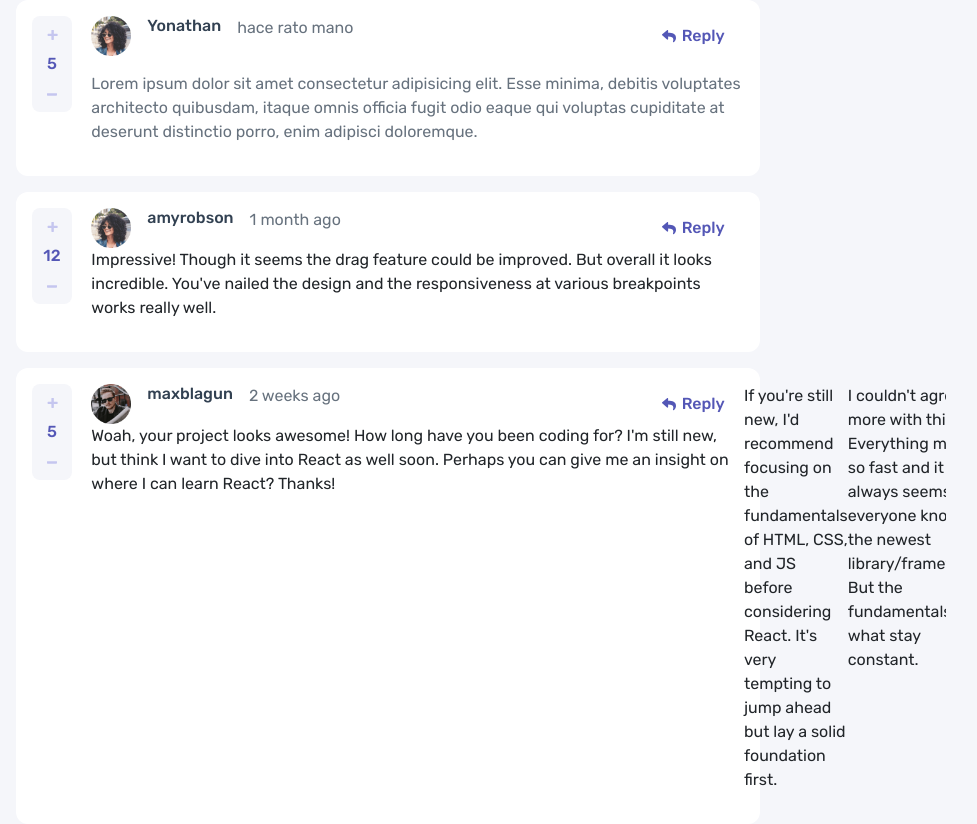
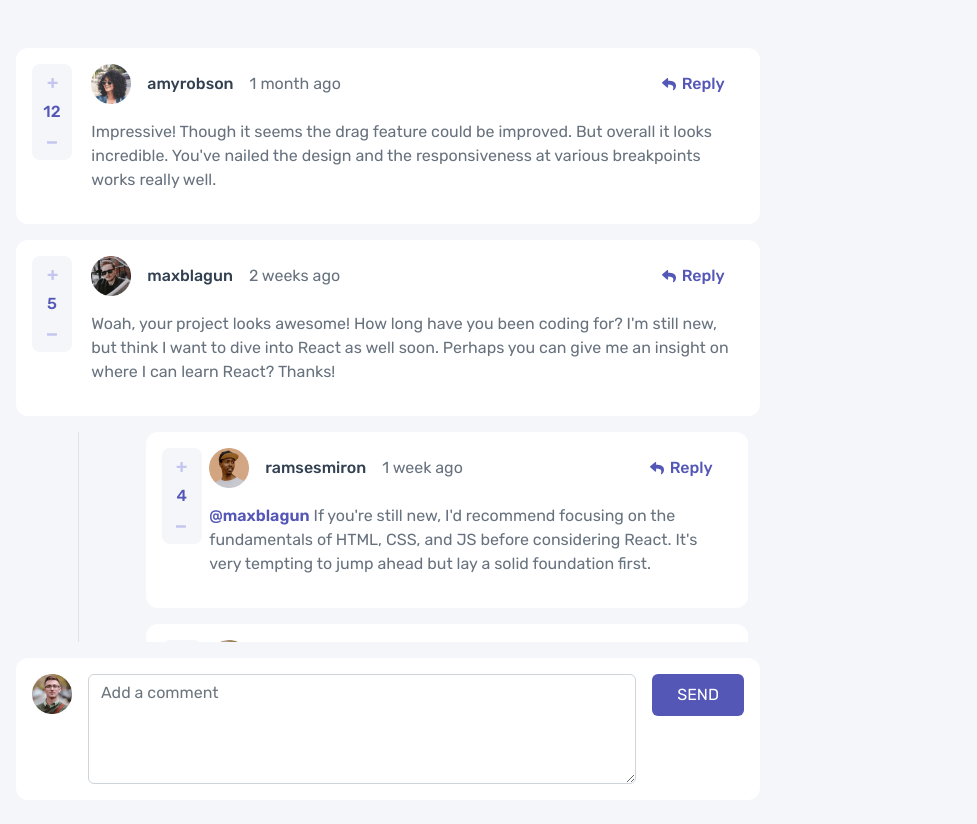
Before and after one commit to yonathan-palma/interactive-comments-section-main, a website with bundled scripts: page index.html in a window 1280 px wide. Shown: the whole page, without its empty margins (252-1229 px from the left). After the commit the page ends 800 px from the top, so only its background shows below. Built offline with nearby package versions, Linux system fonts and the light colour scheme.

Commit message:
replies and form

```diff
--- a/css/style.css
+++ b/css/style.css
@@ -18,6 +18,10 @@ body{
     background-color: var(--Verylightgray);
     margin: auto;
 }
+.container{
+    height: 100vh;
+    display: grid
+}
 h2{
     font-size: 1rem;
     color: var(--Darkblue);
@@ -30,13 +34,19 @@ h2{
     /* height: 100vh; */
     overflow-y: scroll;
     gap: 1rem;
-    flex-direction: column;
+    /* flex-direction: column; */
+    padding-top: 3rem;
 }
 .comment{
     background-color: var(--White);
     border-radius: 12px;
     padding: 1rem;
     height: fit-content;
+}
+
+.replyingTo{
+    color: var(--Moderateblue);
+    font-weight: 700;
 }
 .score{
     background-color: var(--Verylightgray);
@@ -71,3 +81,15 @@ h2{
 .btnReply:hover{
     opacity: .5;
 }
+.form{
+    background-color: var(--White);
+    border-radius: 12px;
+}
+.form .send{
+    background-color: var(--Moderateblue);
+    padding: .5rem 1.5rem;
+    color: var(--White);
+}
+.form .send:hover{
+    opacity: .5;
+}
--- a/index.html
+++ b/index.html
@@ -15,28 +15,13 @@
 </head>
 <body>
     <main class="container">
-        <section class="comments_container d-flex justify-content-center align-items-center">
-            <div class="comment d-flex col-8">
-                <div class="col-1">
-                    <div class="d-flex flex-column text-center score">
-                        <button class="btn btnScore"><img src="images/icon-plus.svg" alt="+"></button>
-                        <span>5</span>
-                        <button class="btn btnScore"><img src="images/icon-minus.svg" alt="-"></button>
-                    </div>
-                </div>
-                <div class="col-11">
-                    <header class="d-flex gap-3">
-                        <img src="images/avatars/image-amyrobson.png" class="img_user" alt="User">
-                        <h2>Yonathan</h2>
-                        <time class="text">hace rato mano</time>
-                        <button class="btnReply">Reply</button>
-                    </header>
-                    <p class="text mt-3">
-                        Lorem ipsum dolor sit amet consectetur adipisicing elit. Esse minima, debitis voluptates architecto quibusdam, itaque omnis officia fugit odio eaque qui voluptas cupiditate at deserunt distinctio porro, enim adipisci doloremque.
-                    </p>
-                </div>
-            </div>
-
+        <section class="comments_container row col-8 mx-auto justify-content-center align-items-center"></section>
+        <section class="form_section mt-3">
+            <form action="" class="form d-flex col-8 mx-auto gap-3 p-3 align-items-start">
+                <img src="images/avatars/image-juliusomo.png" class="img_user" alt="User">
+                <textarea name="" id="" cols="30" rows="4" class="form-control" placeholder="Add a comment"></textarea>
+                <button type="submit" class="btn send">SEND</button>
+            </form>
         </section>
 
     </main>
--- a/js/index.js
+++ b/js/index.js
@@ -8,11 +8,11 @@ const mostarData = async (data)=>{
     localStorage.commeentAdd = response;
     let comentarios = JSON.parse(localStorage.commeentAdd);
     let fragmenetDiv = document.createDocumentFragment();
-    let fragmenetReplies = document.createDocumentFragment();
 
     for (const key in comentarios.comments) {
         const div = document.createElement("div");
-        div.classList.add("comment", "d-flex", "col-8");
+        div.classList.add("comment", "d-flex", "col-12");
+        console.log(key);
         let comment = `
             <div class="col-1">
                 <div class="d-flex flex-column text-center score">
@@ -22,25 +22,48 @@ const mostarData = async (data)=>{
                 </div>
             </div>
             <div class="col-11">
-                <header class="d-flex gap-3">
+                <header class="d-flex gap-3 align-items-center">
                     <img src="${comentarios.comments[key].user.image.png}" class="img_user" alt="User">
                     <h2>${comentarios.comments[key].user.username}</h2>
                     <time class="text">${comentarios.comments[key].createdAt}</time>
                     <button class="btnReply">Reply</button>
                 </header>
-                <p>${comentarios.comments[key].content}</p>
+                <p class="text mt-3">${comentarios.comments[key].content}</p>
             </div>
         `;
         div.innerHTML = comment;
+        fragmenetDiv.appendChild(div);
 
-        for (const clave in comentarios.comments[key].replies) {
+        let replies = comentarios.comments[key].replies;
+        if (replies.length > 0) {
             const divReplies = document.createElement("div");
-            divReplies.innerHTML = `<p>${comentarios.comments[key].replies[clave].content}</p>`;
-            div.appendChild(divReplies);
+            divReplies.classList.add("col-11", "d-flex", "flex-column", "gap-3", "border-start", "ms-auto");
+
+            for (const clave in replies) {
+                divReplies.innerHTML += `
+                    <div class="comment d-flex col-11 ms-auto">
+                        <div class="col-1">
+                            <div class="d-flex flex-column text-center score">
+                                <button class="btn btnScore"><img src="images/icon-plus.svg" alt="+"></button>
+                                <span>${replies[clave].score}</span>
+                                <button class="btn btnScore"><img src="images/icon-minus.svg" alt="-"></button>
+                            </div>
+                        </div>
+                        <div class="col-11">
+                            <header class="d-flex gap-3 align-items-center">
+                                <img src="${replies[clave].user.image.png}" class="img_user" alt="User">
+                                <h2>${replies[clave].user.username}</h2>
+                                <time class="text">${replies[clave].createdAt}</time>
+                                <button class="btnReply">Reply</button>
+                            </header>
+                            <p class="text mt-3"><span class="replyingTo">@${replies[clave].replyingTo}</span> ${replies[clave].content}</p>
+                        </div>
+                    </div>
+                `;
+            }
+            fragmenetDiv.appendChild(divReplies);
         }
-        fragmenetDiv.appendChild(div);
     }
-    // sectionComment.innerHTML = template ;
     sectionComment.appendChild(fragmenetDiv);
     return JSON.parse(localStorage.commeentAdd);
 }
```
